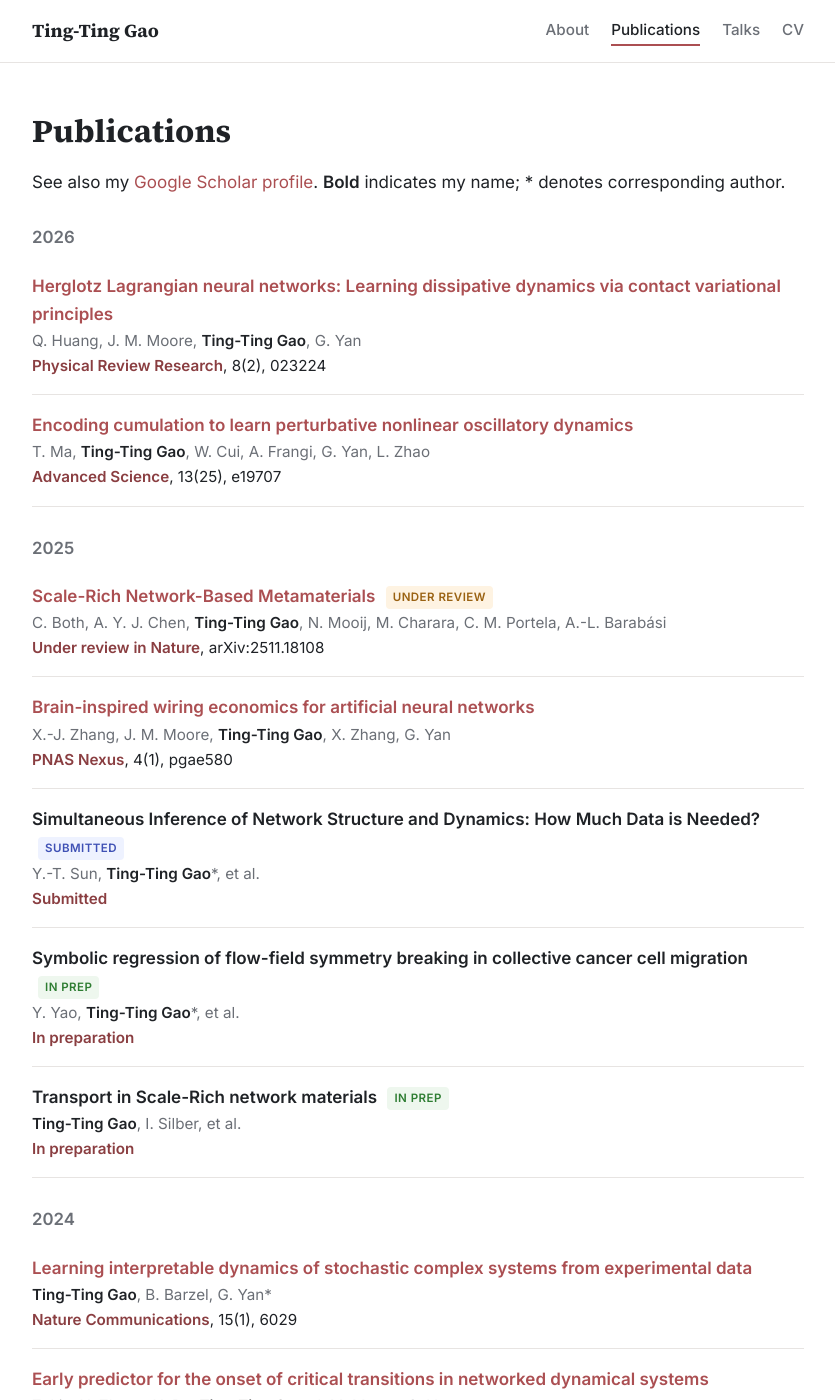
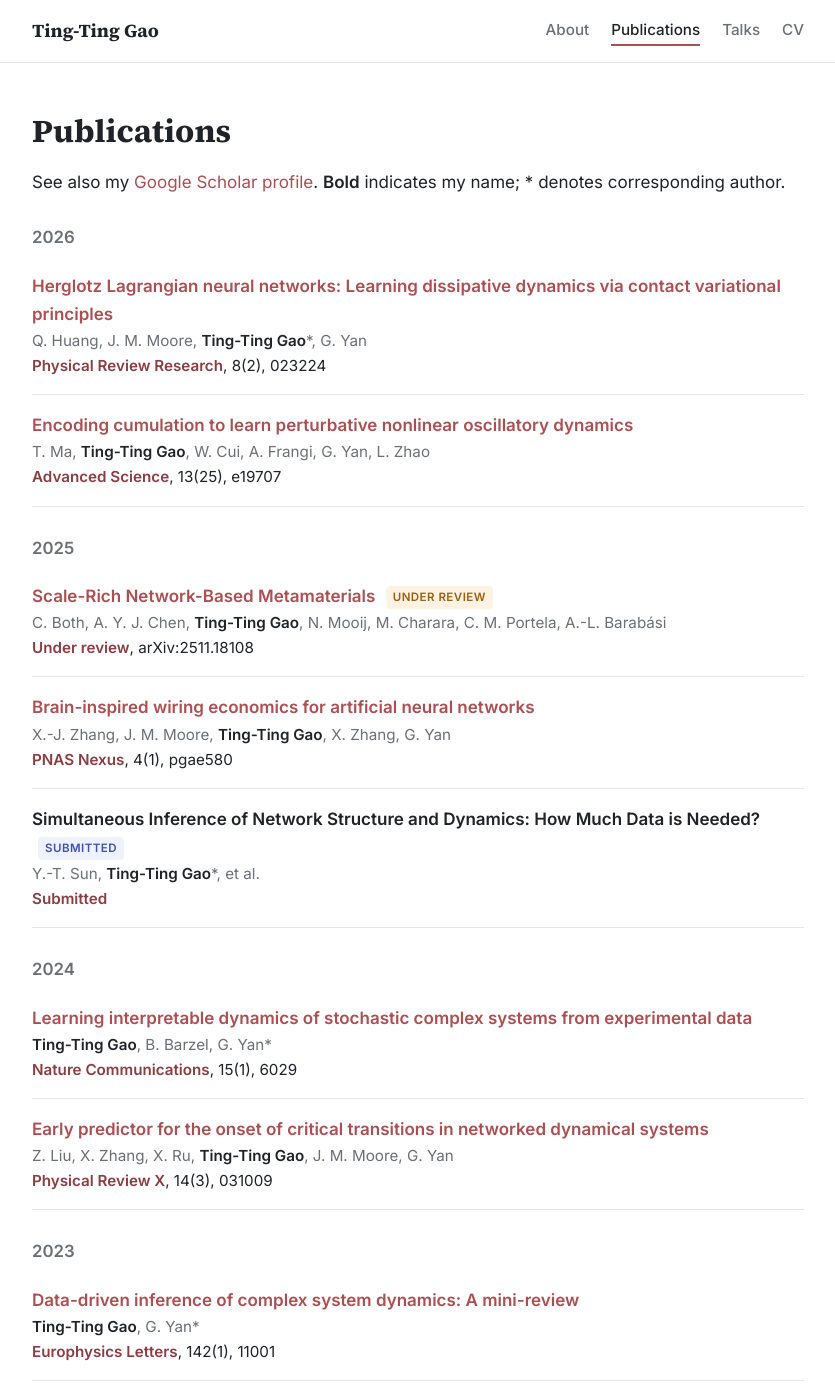
Before and after one commit to Ting-TingGao/Ting-TingGao.github.io, a Jekyll site: the page built from publications.md, in a window 1280 px wide and 1400 px high. Shown: the whole window, without its empty margins (222-1057 px from the left). Built offline with Jekyll 4.4.1, drawn with Linux system fonts in a browser that asks for light colours.

Commit message:
Publications: mark corresponding author on Herglotz paper, drop in-prep papers, generalize under-review label
Co-Authored-By: Claude Opus 4.8 (1M context) <noreply@anthropic.com>

```diff
--- a/_data/publications.yml
+++ b/_data/publications.yml
@@ -5,7 +5,7 @@
 # selected: true marks a paper to feature on the homepage.
 
 - title: "Herglotz Lagrangian neural networks: Learning dissipative dynamics via contact variational principles"
-  authors: "Q. Huang, J. M. Moore, **Ting-Ting Gao**, G. Yan"
+  authors: "Q. Huang, J. M. Moore, **Ting-Ting Gao***, G. Yan"
   venue: "Physical Review Research"
   year: 2026
   details: "8(2), 023224"
@@ -22,7 +22,7 @@
 
 - title: "Scale-Rich Network-Based Metamaterials"
   authors: "C. Both, A. Y. J. Chen, **Ting-Ting Gao**, N. Mooij, M. Charara, C. M. Portela, A.-L. Barabási"
-  venue: "Under review in Nature"
+  venue: "Under review"
   year: 2025
   details: "arXiv:2511.18108"
   status: review
@@ -85,15 +85,3 @@
   venue: "Submitted"
   year: 2025
   status: submitted
-
-- title: "Symbolic regression of flow-field symmetry breaking in collective cancer cell migration"
-  authors: "Y. Yao, **Ting-Ting Gao***, et al."
-  venue: "In preparation"
-  year: 2025
-  status: preparation
-
-- title: "Transport in Scale-Rich network materials"
-  authors: "**Ting-Ting Gao**, I. Silber, et al."
-  venue: "In preparation"
-  year: 2025
-  status: preparation
```
